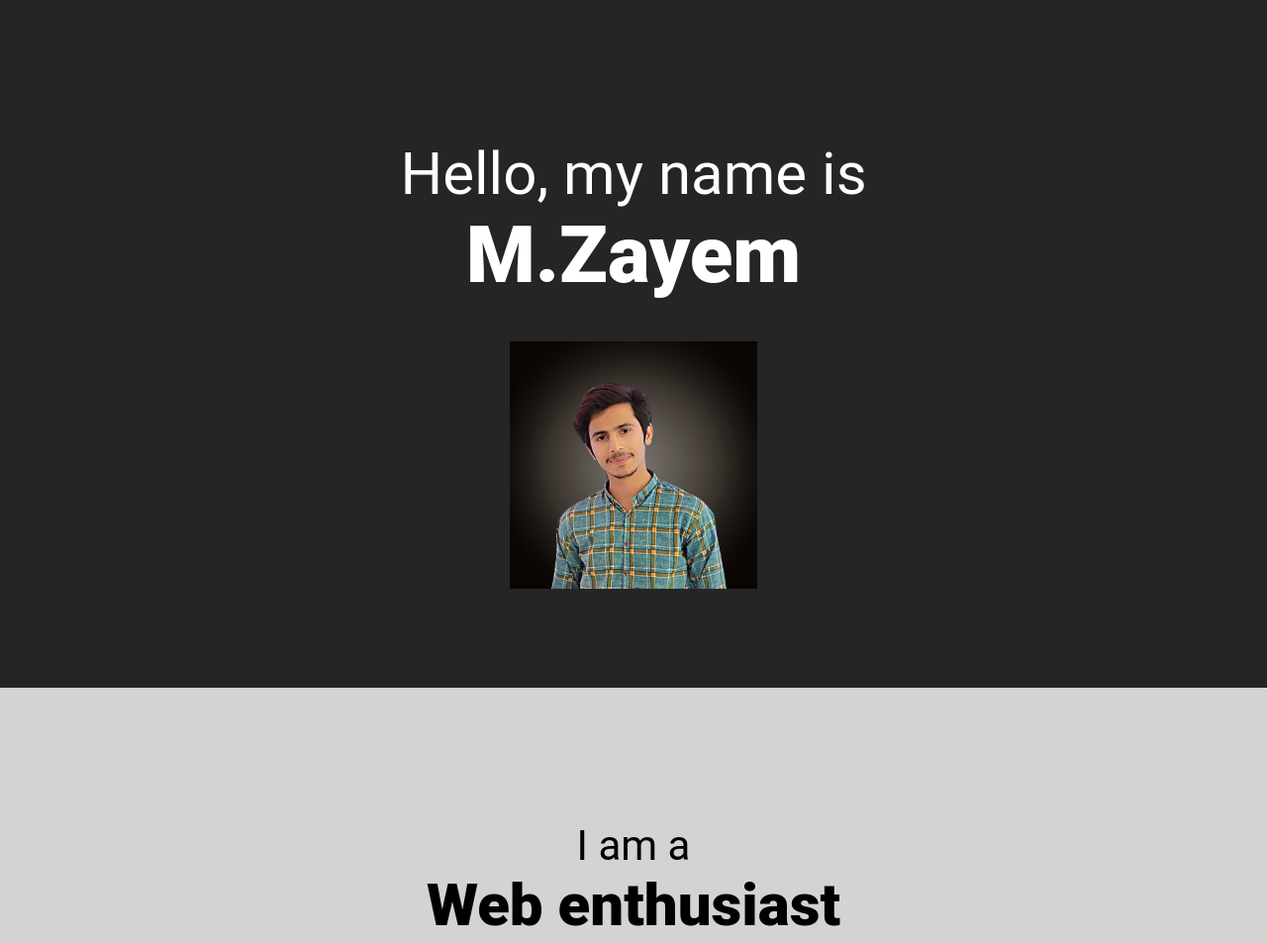
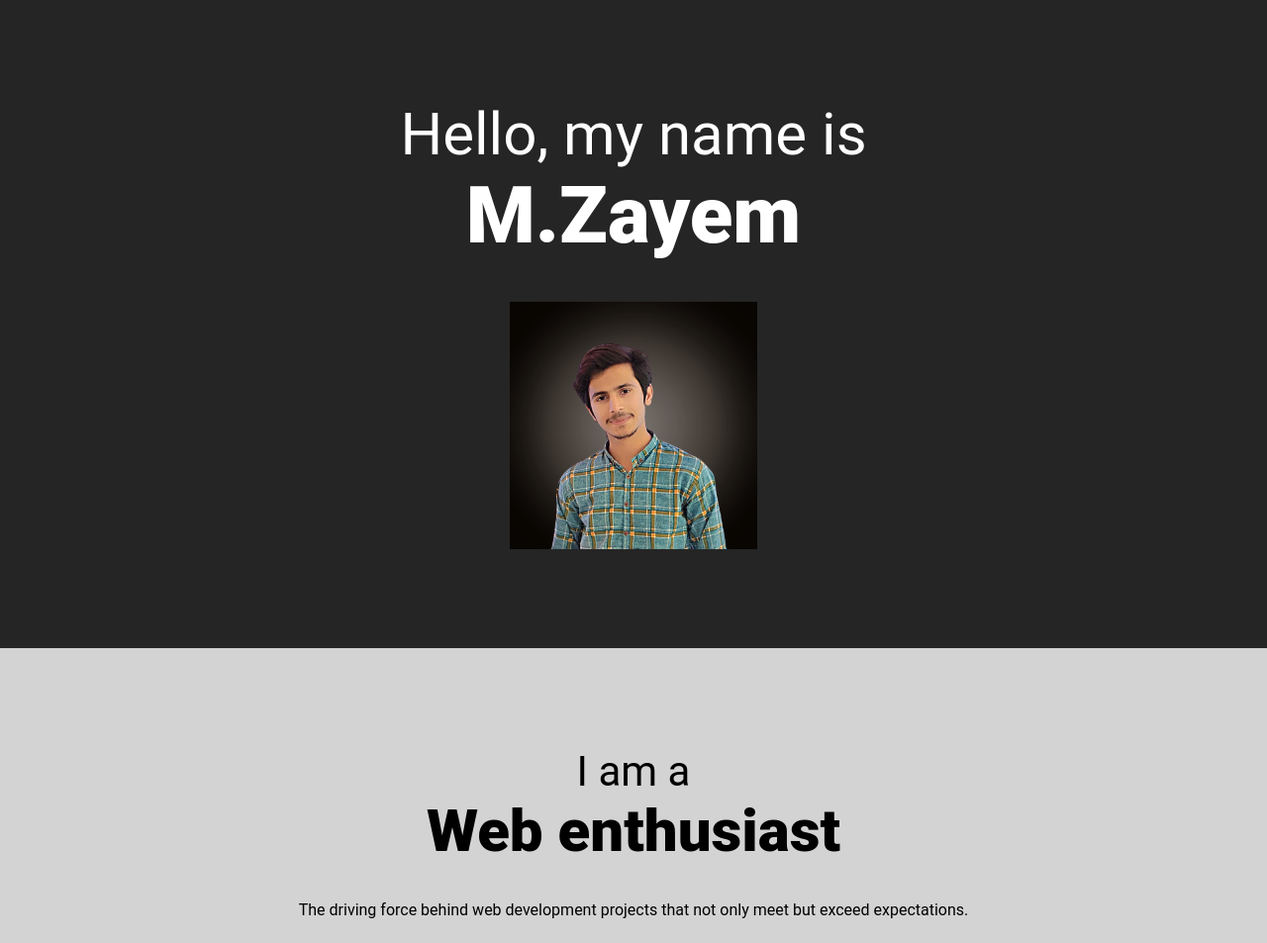
Before and after one commit to mzayem/CSS-Challenges-, a plain HTML site: page index.html in a window 1280 px wide. Shown: the top 953 px of the page at 99% size. Drawn offline with Linux system fonts and the light colour scheme.

Commit message:
– Finer Details:

```diff
--- a/css/style.css
+++ b/css/style.css
@@ -24,15 +24,18 @@ body {
   color: #fff;
 }
 h1 {
+  margin-top: 0px;
   font-size: 60px;
   font-weight: 400;
 }
 h2 {
+  margin-top: 0px;
   font-size: 42px;
   font-weight: 400;
 }
 h3 {
   font-size: 36px;
+  margin-bottom: 0px;
 }
 
 p {
```
